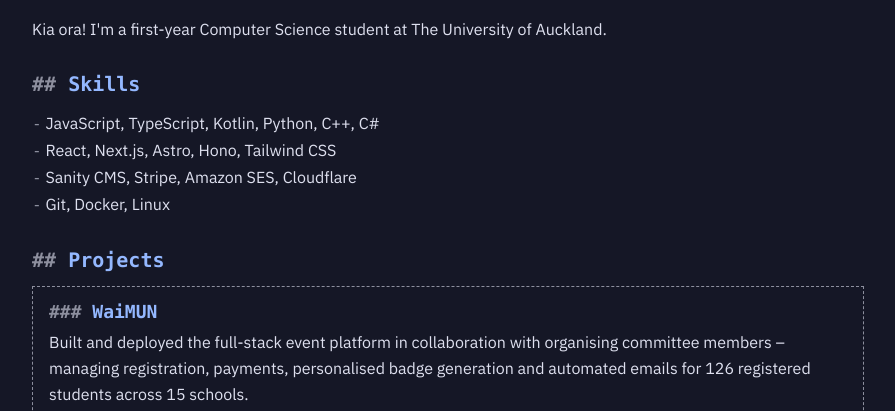
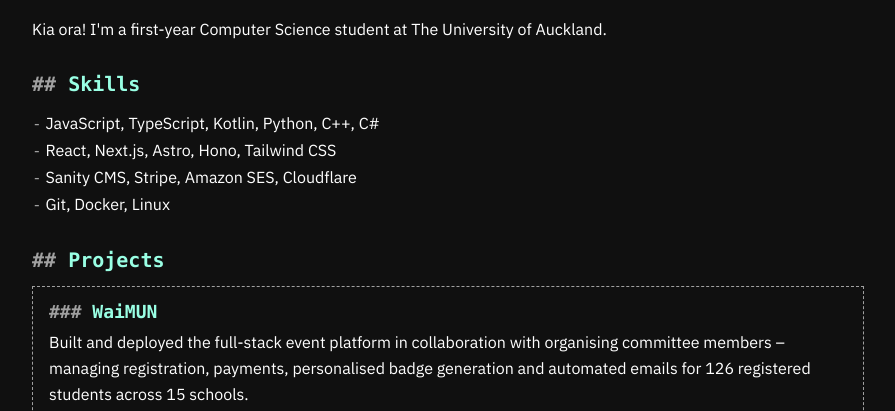
Before and after one commit to jameblai/jamesblair.nz, an Astro site: page / in a window 1280 px wide. Shown: the part 74-485 px from the top of the page, without its empty margins (192-1087 px from the left). Built offline with nearby package versions, Linux system fonts and the light colour scheme; Astro itself is replaced by a stand-in of ours; a web font is replaced by a local one.

Commit message:
feat: update site colour palette

```diff
--- a/src/styles/global.css
+++ b/src/styles/global.css
@@ -6,22 +6,22 @@
   --font-mono:
     "Lilex", ui-monospace, SFMono-Regular, Menlo, Monaco, Consolas,
     "Liberation Mono", "Courier New", monospace;
-  --color-base: #151726;
-  --color-interface: #1c1e2d;
-  --color-overlay: #232534;
-  --color-muted: #6b6d7c;
-  --color-subtle: #8d8f9e;
-  --color-text: #dee0ef;
-  --color-hightlight-low: #1f212f;
-  --color-highlight-low: #1f212f;
-  --color-highlight-medium: #3e404f;
-  --color-highlight-high: #4f5162;
-  --color-coral: #ee8679;
-  --color-salmon: #f8d2c9;
-  --color-fennel: #5ba2d0;
-  --color-mint: #9ccfd8;
-  --color-violet: #a78bfa;
-  --color-sky: #94b8ff;
+  --color-base: #101010;
+  --color-interface: #1a1a1a;
+  --color-overlay: #282828;
+  --color-muted: #7e7e7e;
+  --color-subtle: #a0a0a0;
+  --color-text: #ffffff;
+  --color-hightlight-low: #1a1a1a;
+  --color-highlight-low: #1a1a1a;
+  --color-highlight-medium: #232323;
+  --color-highlight-high: #282828;
+  --color-coral: #ffc799;
+  --color-salmon: #ffc799;
+  --color-fennel: #7e7e7e;
+  --color-mint: #99ffe4;
+  --color-violet: #ffc799;
+  --color-sky: #99ffe4;
 }
 
 body {
```
